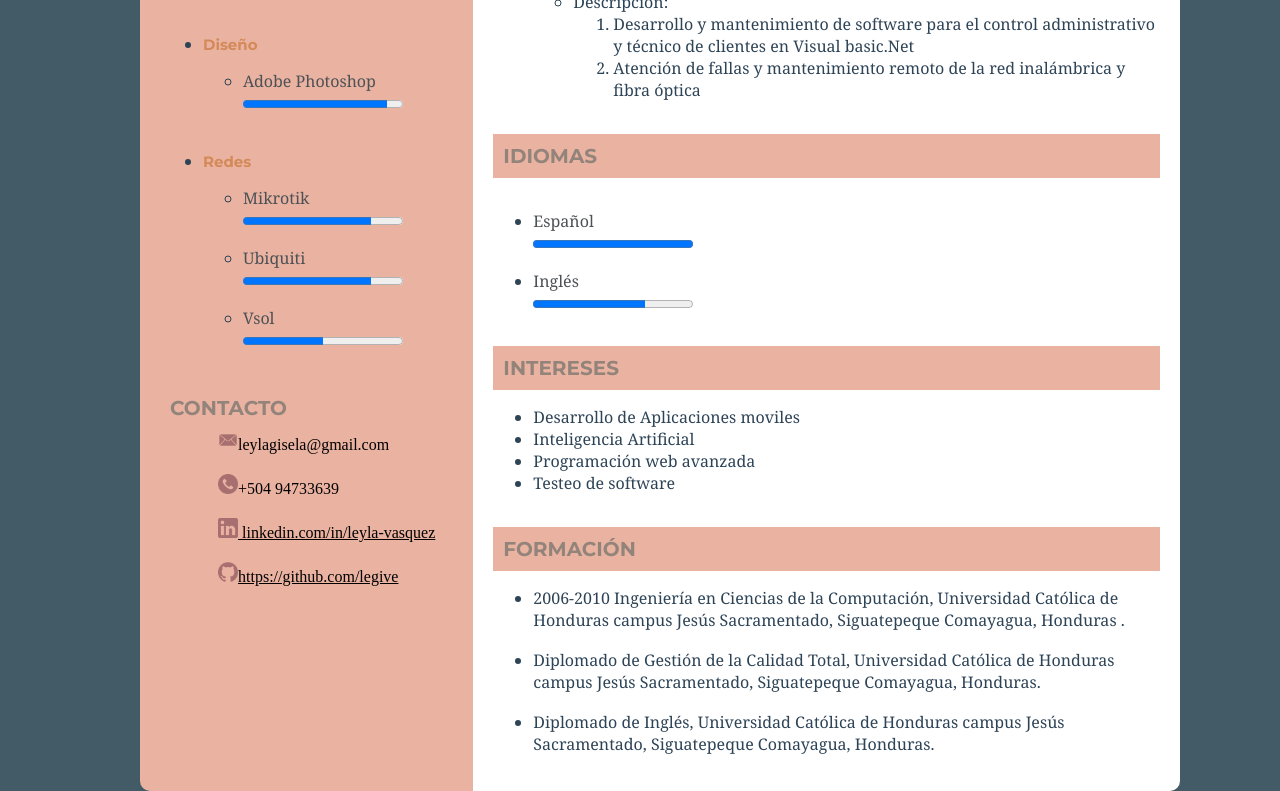
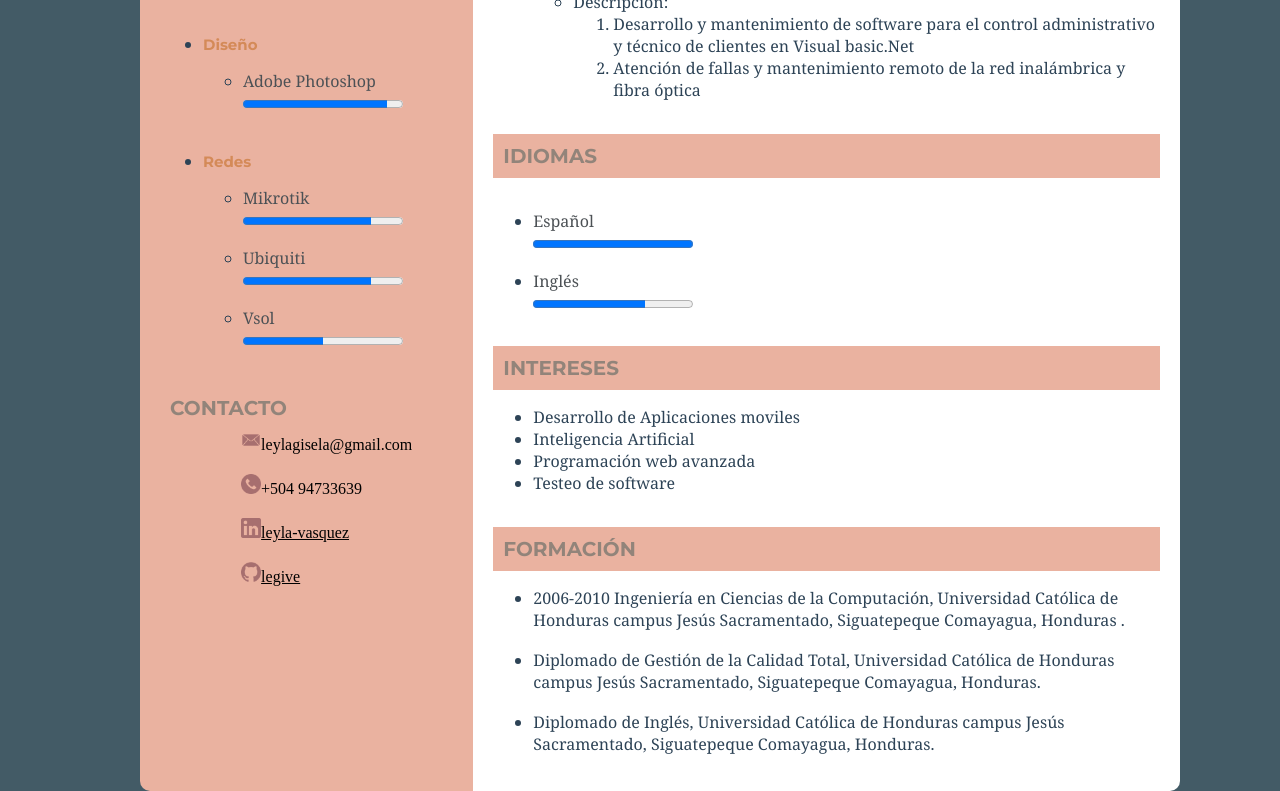
Before and after one commit to legive/html-intro, a plain HTML site: page index.html in a window 1280 px wide. Shown: the part 1148-1939 px from the top of the page. Drawn offline with Linux system fonts and the light colour scheme.

Commit message:
Actualización de información en hoja de vida

```diff
--- a/index.html
+++ b/index.html
@@ -182,8 +182,8 @@
                 <div><img src="img/iconos/correo.png" class="icono"><label>leylagisela@gmail.com</label></div>
                 <div><img src="img/iconos/cel.png" class="icono"><label>+504 94733639</label></div>
 
-                <div><img src="img/iconos/logotipo-de-linkedin.png" class="icono"><a href="https://www.linkedin.com/in/leyla-vasquez-89b47a27a?lipi=urn%3Ali%3Apage%3Ad_flagship3_profile_view_base_contact_details%3BZBdA4HcoSyKnAe08Cl7deQ%3D%3D"> linkedin.com/in/leyla-vasquez</a></div>
-                <div><img src="img/iconos/git.png" class="icono"><a href="https://github.com/legive">https://github.com/legive</a></div>
+                <div><img src="img/iconos/logotipo-de-linkedin.png" class="icono"><a href="https://www.linkedin.com/in/leyla-vasquez-89b47a27a?lipi=urn%3Ali%3Apage%3Ad_flagship3_profile_view_base_contact_details%3BZBdA4HcoSyKnAe08Cl7deQ%3D%3D">leyla-vasquez</a></div>
+                <div><img src="img/iconos/git.png" class="icono"><a href="https://github.com/legive">legive</a></div>
                  </div>
 
 
```
